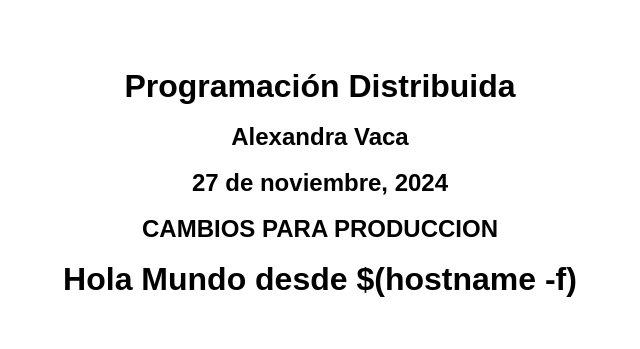
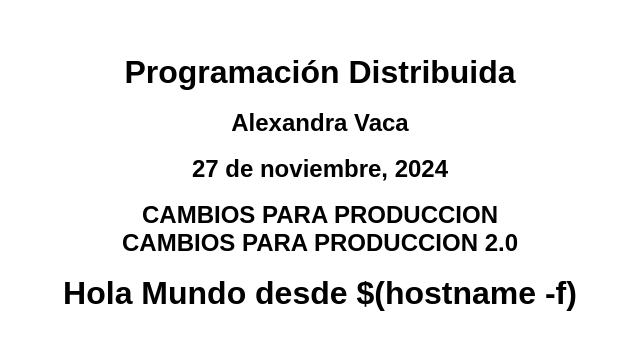
Before and after one commit to alwxav98/LBalancer-Practice, a plain HTML site: page index.html in a window 1280 px wide. Shown: the part 217-566 px from the top of the page, without its empty margins (320-960 px from the left). Drawn offline with Linux system fonts and the light colour scheme.

Commit message:
Add new code to prove

```diff
--- a/index.html
+++ b/index.html
@@ -27,6 +27,7 @@
     <h2>27 de noviembre, 2024</h2>
     <br>
     <h2>CAMBIOS PARA PRODUCCION</h2>
+    <h2>CAMBIOS PARA PRODUCCION 2.0</h2>
     <br>
 
     <h1>Hola Mundo desde $(hostname -f)</h1>
```
